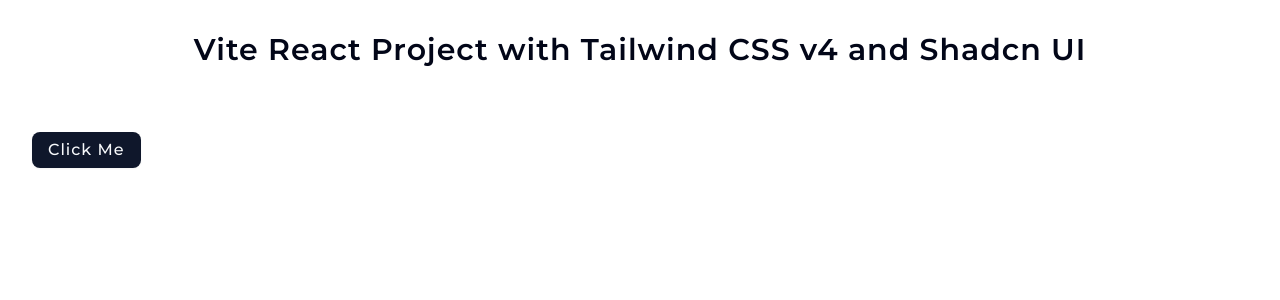
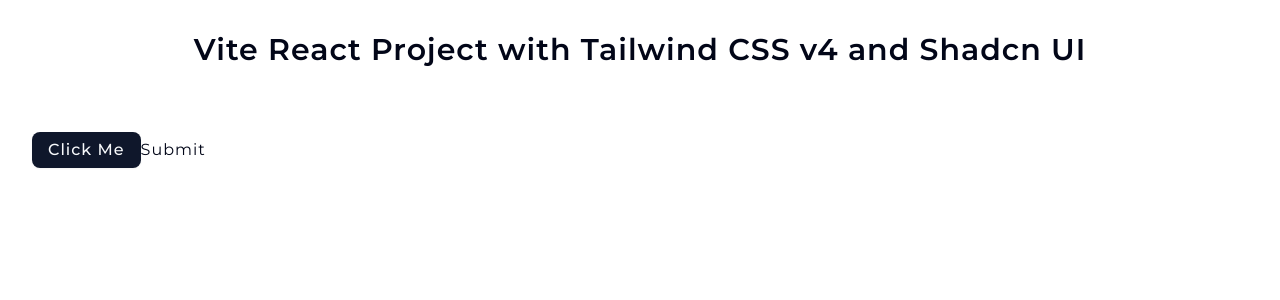
Before and after one commit to MAbdurahman/mern-chit-chat, a React (Vite) app in the folder frontend/: page / in a window 1280 px wide. Shown: the top 300 px of the page. Built offline with nearby package versions, Linux system fonts and the light colour scheme.

Commit message:
Update frontend/package.json

```diff
--- a/frontend/src/app/App.jsx
+++ b/frontend/src/app/App.jsx
@@ -9,6 +9,7 @@
             with Tailwind CSS v4 and Shadcn UI</h2>
          <div className="w-full max-w-7xl mx-auto p-8">
             <Button>Click Me</Button>
+            <button>Submit</button>
          </div>
       </Fragment>
 
```
Also changed, not shown: frontend/package.json (+13 -2 lines).
